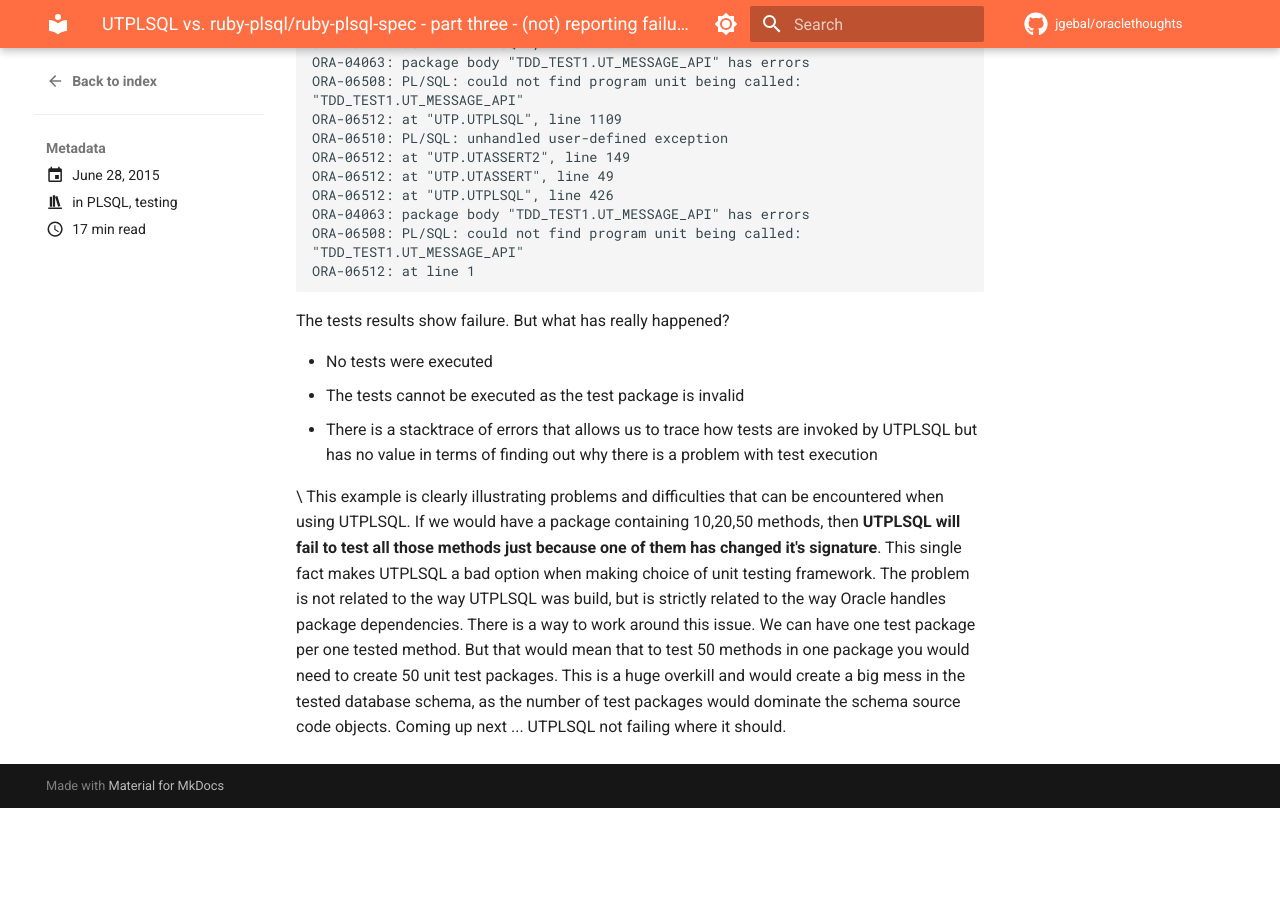
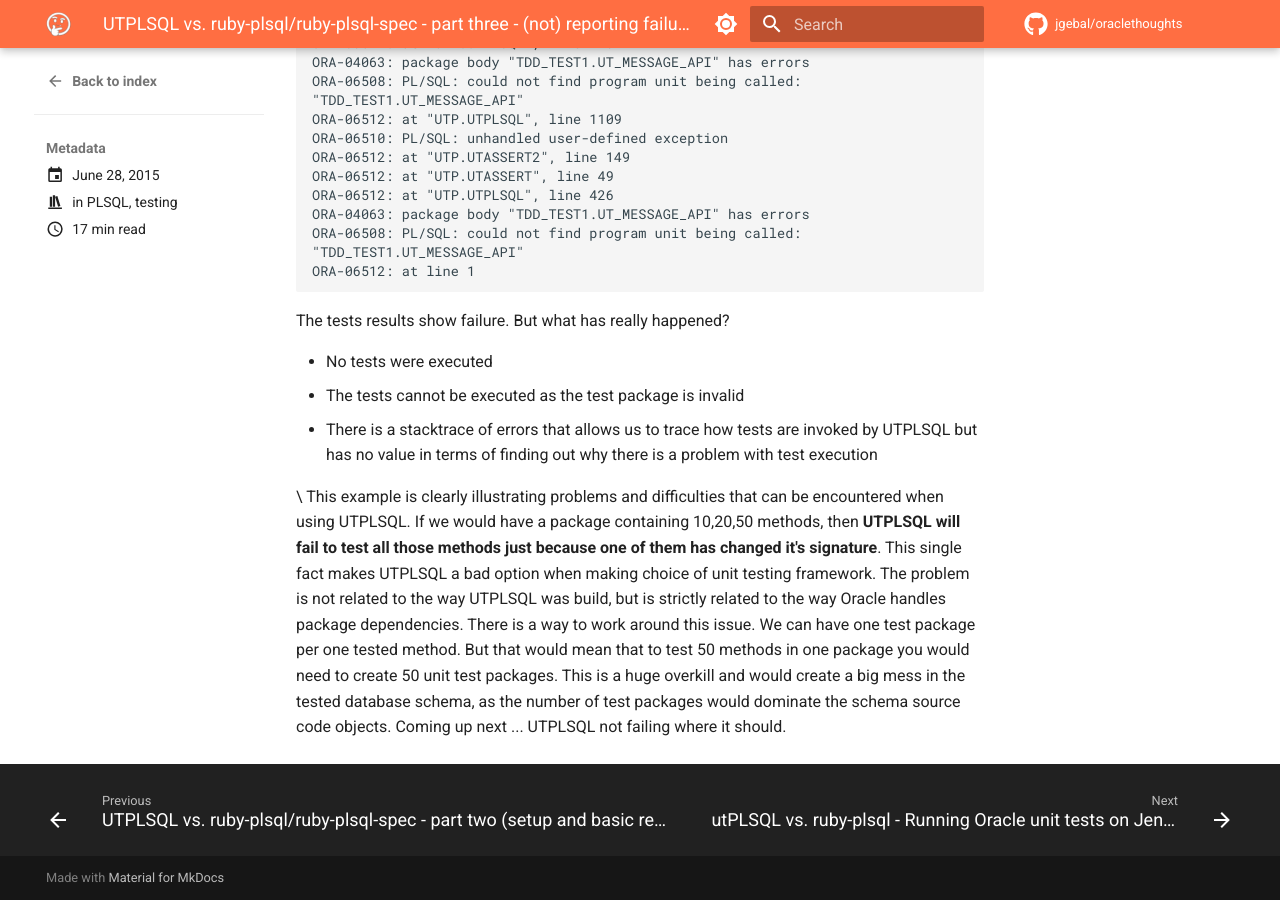
Before and after one commit to jgebal/oraclehtoughts, an MkDocs documentation site: the page built from docs/blog/posts/utplsql-vs-ruby-plsqlruby-plsql-spec-part-three.md, in a window 1280 px wide and 900 px high, scrolled down 14893 px. Built offline with MkDocs 1.6.1 and Material for MkDocs 9.7.7, drawn with Linux system fonts in a browser that asks for light colours; comment, search, counter and statistics services are not loaded; before the commit the page ends 15701 px from its top, so only the background shows below that; some of the changed lines change nothing that is shown.

Commit message:
Update of logo icon and rewrite of About.

```diff
--- /dev/null
+++ b/docs/about.md
@@ -0,0 +1,67 @@
+---
+title: "About"
+date: 2024-01-01
+---
+
+## The Beginning
+
+I was born in 1977 in Głogów, Poland. My passion for computers started in the 1980s, when my father assembled a ZX81 for me and my brother. I was around 10, living in communist Poland, and I was fascinated by the idea that I could instruct a machine to do something for me. That curiosity never left.
+
+In 1998 I started my adventure with Oracle databases, working on an OLTP system built on Oracle 8i. That was where I first encountered Oracle Reports, wrote my first complex SQL queries, learned to read Explain Plans, and began programming in PL/SQL.
+
+## Warsaw and Data Warehousing
+
+After less than two years I moved to Warsaw, where I joined a company as a Junior Oracle Developer and spent over seven years building a Data Warehouse for Era (now T-Mobile). Working alongside many talented people, I pushed myself to write effective code for high-volume data processing, and learned that solving performance problems sometimes means digging very deep to find the real root cause.
+
+My PL/SQL journey continued when I moved to a Data Warehouse project for the Polish branch of AEGON insurance group. This was where my focus broadened beyond ETL. I worked closely with business users, learned Business Objects (SAP's BI reporting solution), and spent two years mastering complex data models for demanding reporting requirements. Those interactions changed how I think about software. No matter how elegant and well-performing your ETL code is, users simply want their reports on time and without friction. That insight drove a natural evolution toward agility, even before I had a name for it.
+
+## Pragmatists and the Agile Turn
+
+In 2011, after eleven years at Pentacomp and increasingly frustrated with maintenance work and company policy, I made a significant step and joined Pragmatists on a contract basis.
+
+Working there was a turning point. It was a truly agile team focused on delivery, continuous integration, test automation, and short feedback loops. Pawel Lipinski and many others made it a unique environment. I learned things there that permanently changed how I approach my work:
+
+- It is better to speak up and say something imperfect than stay quiet.
+- It is fine to disagree, and fine when others disagree with you.
+- Agility is not chaos. In fact, it is further from chaos than waterfall.
+- A team is not a group of individuals sitting in the same room. It is something harder to build and more valuable when you find it.
+- Test Driven Development is a discipline, not just a technique. I ported it into database development using RSpec and ruby-plsql, and implemented Automated Acceptance Tests at the database layer using Gherkin and Cucumber.
+
+## Fidelity Investments
+
+In April 2015 I moved to Ireland and joined Fidelity Investments in Galway, initially as a Senior Oracle Developer. Over the following years I progressed through increasingly senior roles:
+
+- **Senior Oracle Developer** (2015 - 2017)
+- **Principal Database Engineer / Developer** (2017 - 2018)
+- **Project Tech Lead** (2018 - 2021)
+
+Working at Fidelity opened up a new scale of challenges: large distributed systems, enterprise-grade delivery pipelines, and the opportunity to work with and learn from excellent engineers and leaders. My former manager Philip O'Dwyer had a significant influence on my communication and leadership skills during this period. I also had the opportunity to speak at several Oracle user group conferences, including UKOUG, POUG, BGOUG, ODTUG, and OUG Ireland, presenting on unit testing, TDD, and CI/CD for Oracle database development.
+
+## utPLSQL v3
+
+Alongside my work at Fidelity, I became the lead architect, primary developer, and custodian of utPLSQL v3, a free and open-source unit testing framework for Oracle SQL and PL/SQL. utPLSQL v2 had been created by Steven Feuerstein in 1999 but had not been maintained for years. Version 3 was a complete rewrite, built from scratch with modularity and CI/CD integration as first-class concerns.
+
+Development started in 2015 and took over a year of after-hours, weekend, and late-night work before the initial release in May 2017. The project is self-tested, continuously deployed to the cloud, and integrates with SonarCloud, GitHub Actions, Docker, and all major CI/CD servers. Within months of its release it had been downloaded thousands of times and adopted by multiple companies worldwide, including Fidelity Investments.
+
+In 2017, utPLSQL v3 won the ITAG (Irish Technology Association Group) Excellence Award, recognising it as an outstanding contribution to the Irish technology community.
+
+I continue to maintain the utPLSQL project and its surrounding ecosystem, including utPLSQL-cli and utPLSQL-java-api, to this day.
+
+## Oracle ACE
+
+In recognition of contributions to the Oracle community through utPLSQL, conference speaking, and technical writing, I was awarded the title of Oracle ACE. I am currently an Oracle ACE Alumni.
+
+## Smart Enterprise Solutions
+
+In November 2021 I left Fidelity and joined Smart Enterprise Solutions GmbH as a Software Engineer. I continue to work on enterprise integration and Oracle database engineering, applying the same values around quality, automation, and continuous improvement that have shaped my entire career.
+
+## What I Believe
+
+Some things have stayed constant across twenty-five years of building software:
+
+- Good software is software that meets real user needs, delivered reliably. Technical elegance matters, but only in service of that goal.
+- Trust is built through transparency and honesty, not through polishing.
+- Testing is not a phase at the end of a project. It is how you know what you built actually works.
+- The best thing about working in technology is the people. Learning from others, sharing what you know, and watching a group grow into a real team is genuinely the most satisfying part of the job.
+
+[![View Jacek Gebal's profile on LinkedIn](https://static.licdn.com/scds/common/u/img/webpromo/btn_myprofile_160x33.png)](https://ie.linkedin.com/pub/jacek-gebal/1/830/667)
--- a/docs/pages/about.md
+++ /dev/null
@@ -1,33 +0,0 @@
----
-title: "About"
-date: 2013-11-16
----
-
-I was born in 1977 in Głogów, Poland.
-Since 1998 I started my adventure with Oracle databases.
-In the very beginning I was working on an OLTP system build on Oracle 8i. That was the time when I first started using Oracle Reports made my first complex SQL queries, started using Explain Plan and began to learn PL/SQL programming.
-After less than 2 years, I moved to Warsaw (Polish capitol), where I got a job as an Junior Oracle Developer. I spent over 7 years working on development of Data Warehouse for a Era (currently T-mobile) telecom company. Thanks to many great people that I have met, I kept on improving my skills. They encouraged me and challenged me to implement effective code for processing large data volumes.
-During that time I learned that sometimes, you really need to dig deep to learn the root cause of performance issues and that a sometimes you need to use some design tricks to get the job done.
-My PL/SQL adventure continued, when I changed project and started working on a Data Warehouse for Polish branch of AEGON insurance group. This time, it was not only the ETL processing that I was dealing with. I learned to work closely with business users and use Business Objects (a Business Intelligence reporting solution by SAP), and within two years I nearly mastered creating complex data-models for fancy reporting requirements. I learned how to effectively communicate with customer and drive the solution from user requirements. That was somehow a natural evolution towards agility, that at that time was a concept totally unknown to me.
-Working closely with end users allowed me to gain a broader look on users expectations and why they really need a Data Warehouse for daily reporting. I learned, that no matter how wonderful, fancy and well-performing your ETL code is, user's simply expect to have their reports done on-time and as easily as possible.
-Those experiences dramatically changed the way I look at the software development process. Before that I was often focusing on the technical requirements and solution performance. The interactions with end users made me aware that the satisfaction of end users lies in the software that meets their requirements and that the really hard part is to extract those requirements from end users.
-While working on AEGON data warehouse, Pentacomp (my employer company) made a turn to start using Agile development process and therefore I learned SCRUM methodology and was willing to start practising it in my daily work.
-In 2011, tired and bored with maintenance projects in Pentacomp and unsatisfied with company's policy towards employees I've made a big step and after 11 years of employment I quit my job and got a contract at Pragmatists.
-I started to work in a truly agile team, that was focused on delivery, continuous integration, test automation, short feedback loops and continuously improving the way we work. Paweł Lipiński and many others made the company a unique experience.
-Working with Pragmatists was a wonderful experience that changed the way I perceive software development.
-It was the place where I learned to be courageous, honest and open-mined even more than before.
-I learned that it's better to speak up and say something stupid, than be quiet and dishonest, keeping my opinions for myself.
-I learned that it's OK to disagree and it's OK when others disagree with me.
-I learned that by discussing different point of views I come to better understand others and extend my knowledge.
-I learned that the key to a successful agility are people that communicate and educate one another.
-I learned to understand the meaning of Agile manifesto. And that agility is much further away from chaos than waterfall.
-I learned that being a Team is not just bunch of individuals sitting in one space and working on the same project.
-I learned the power of Test Driven Development and ported it into database development using RSpec and ruby-plsql.
-I learned Gherkin and Cucumber and implemented Automated Acceptance Tests on database layer.
-I do my best to test-drive the database development process and have the PL/SQL code covered with Unit Tests.
-I take the effort to improve my daily work by reducing the amount of repeatable tasks and letting continuous integration server to do the job for me.
-I keep cooperating with customers, to help them improve their corporate processes, so that they can reduce the time and money waste by simplifying and automating some of costly processes like testing, deployment, release acceptance.
-I continuously learn how to approach database design development and delivery to minimise costs and risks related to refactoring and changes done to existing structures and data.
-I do my best to build trust by being transparent and honest in my daily work.
-Since April 2015 I moved to Ireland and started to work for Fidelity Investments. Looking for new challenges and new experiences.
-[![View Jacek Gebal's profile on LinkedIn](https://static.licdn.com/scds/common/u/img/webpromo/btn_myprofile_160x33.png)](https://ie.linkedin.com/pub/jacek-gebal/1/830/667)
--- a/mkdocs.yml
+++ b/mkdocs.yml
@@ -8,6 +8,8 @@
   - stylesheets/extra.css
 theme:
   name: material
+  logo: assets/logo-thinking-smile.png
+  favicon: assets/logo-thinking-smile.png
   palette:
   - scheme: default
     primary: deep orange
@@ -26,6 +28,8 @@
     - navigation.sections
     - navigation.top
     - navigation.indexes
+    - navigation.footer
+    - navigation.tracking
     - search.suggest
     - search.highlight
     - content.code.copy
@@ -53,4 +57,4 @@
 #  - Home: index.md
 #  - Blog:
 #      - blog/index.md
-#  - About: pages/about.md
+#  - About: about.md
```
Also changed, not shown: docs/assets/logo-thinking-smile.png (added).
